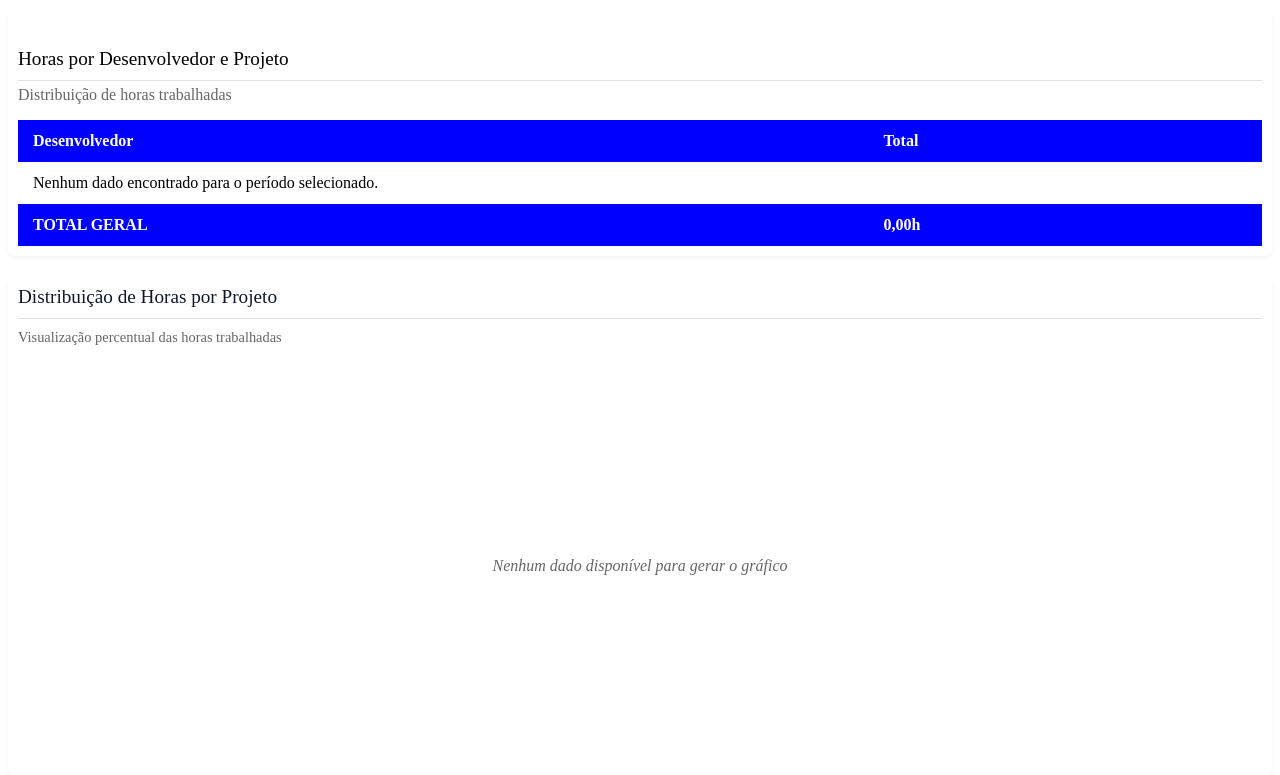
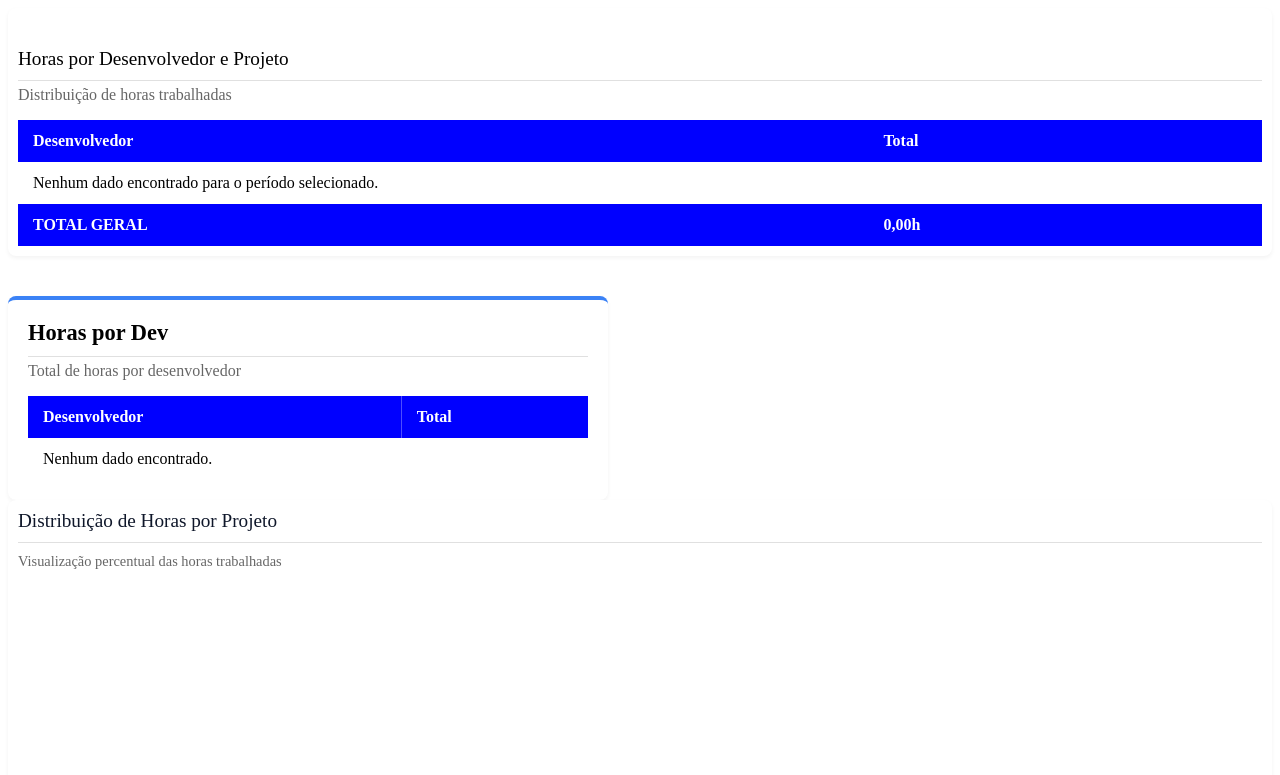
Before and after one commit to AthosFatecSjc/server, a Django app: page /relatorios/atividade/tabela/ in a window 1280 px wide. Shown: the top 775 px of the page. Before the commit the page ends 575 px from the top, so only its background shows below. Run offline with Django 5.2, Linux system fonts and the light colour scheme; tables that the repository leaves empty hold one stand-in row (values such as "Sample post").

Commit message:
ATHOS-14 feat(atividade): cria tabela de resumo de horas por desenvolvedor

```diff
--- a/apps/relatorios/atividade/templates/atividade/partials/_tabela_e_cards.html
+++ b/apps/relatorios/atividade/templates/atividade/partials/_tabela_e_cards.html
@@ -51,6 +51,8 @@
         </div>
         {% endfor %}
     </div>
+
+    {% include "atividade/partials/_tabela_horas_dev.html" %}
 </div>
 
 <style>
@@ -116,4 +118,28 @@
     .card.color-2 { border-top-color: #10b981; }
     .card.color-3 { border-top-color: #f59e0b; }
     .card.color-4 { border-top-color: #ef4444; }
+
+    .horas-dev-wrapper {
+        background-color: #fff;
+        border-radius: 8px;
+        box-shadow: 0 2px 4px rgba(0,0,0,0.05);
+        max-width: 600px;
+        margin-top: 20px;
+        border-top: 4px solid #3b82f6;
+        overflow: hidden;
+    }
+
+    .horas-dev-wrapper h2 {
+        margin-top: 0;
+        font-size: 1.4em;
+        font-weight: 600;
+    }
+
+    .horas-dev-content {
+        padding: 20px;
+    }
+
+    .horas-dev-wrapper table thead th:first-child {
+        border-right: 1px solid rgba(255, 255, 255, 0.3);
+    }
 </style>
--- /dev/null
+++ b/apps/relatorios/atividade/templates/atividade/partials/_tabela_horas_dev.html
@@ -0,0 +1,26 @@
+<div class="horas-dev-wrapper">
+    <div class="horas-dev-content">
+        <h2>Horas por Dev</h2>
+        <p style="margin-top: -10px; color: #666;">Total de horas por desenvolvedor</p>
+        <table>
+            <thead>
+                <tr>
+                    <th>Desenvolvedor</th>
+                    <th class="total-col">Total</th>
+                </tr>
+            </thead>
+            <tbody>
+                {% for linha in dados_tabela %}
+                <tr>
+                    <td>{{ linha.colaborador_nome }}</td>
+                    <td class="total-col">{{ linha.total_colaborador|floatformat:2 }}h</td>
+                </tr>
+                {% empty %}
+                <tr>
+                    <td colspan="2">Nenhum dado encontrado.</td>
+                </tr>
+                {% endfor %}
+            </tbody>
+        </table>
+    </div>
+</div>
```
